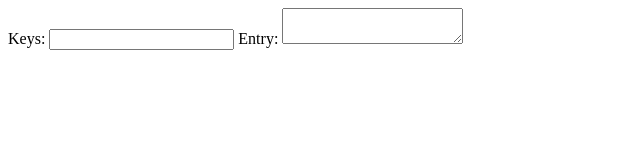
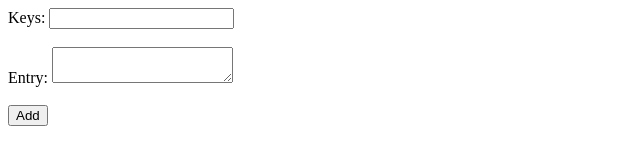
Before and after one commit to Splsch/splsch.github.io, a plain HTML site: page index.html in a window 1280 px wide. Shown: the whole page, without its empty margins (0-640 px from the left). Drawn offline with Linux system fonts and the light colour scheme.

Commit message:
Update index.html
First version of key adder.

```diff
--- a/index.html
+++ b/index.html
@@ -1,8 +1,37 @@
 <!DOCTYPE html>
 <html lang=“en”>
 <body>
-Keys: <input type="text" id="Keys">
-
-Entry: <textarea id="Entry"></textarea>
+Keys: <input type="text" id="keys">
+<br><br>
+Entry: <textarea id="entry"></textarea>
+<br><br>
+<button onclick="addKey()">Add</button>
+<br><br>
+<p id="output"></p>
+<script>
+    var keyArray = [];
+    var entryArray = [];
+    function addKey() {
+        //[{"id":"0.2276568571492854","keys":"tamela","entry":"She is a woman with blond hair.\n"},{"id":"0.5095987437175058","keys":"sydney","entry":"She is a woman with red hair.\n"}]
+        var keys = document.getElementById("keys").value;
+        var entry = document.getElementById("entry").value;
+        var msg = "["
+        console.log("hello");
+        if(keys != '' && entry != '') {
+            keyArray.push(keys);
+            entryArray.push(entry);
+            console.log("no");
+            for(var i = 0; i < keyArray.length; i++) {
+                msg += '{"keys:":"' + keyArray[i] + ',"entry":"' + entryArray[i] + '"}';
+                if(i + 1 != keyArray.length) {
+                    msg += ',';
+                } else {
+                    msg += ']';
+                    document.getElementById("output").innerHTML = msg;
+                }
+            }
+        }
+    }
+</script>
 </body>
 </html>
```
